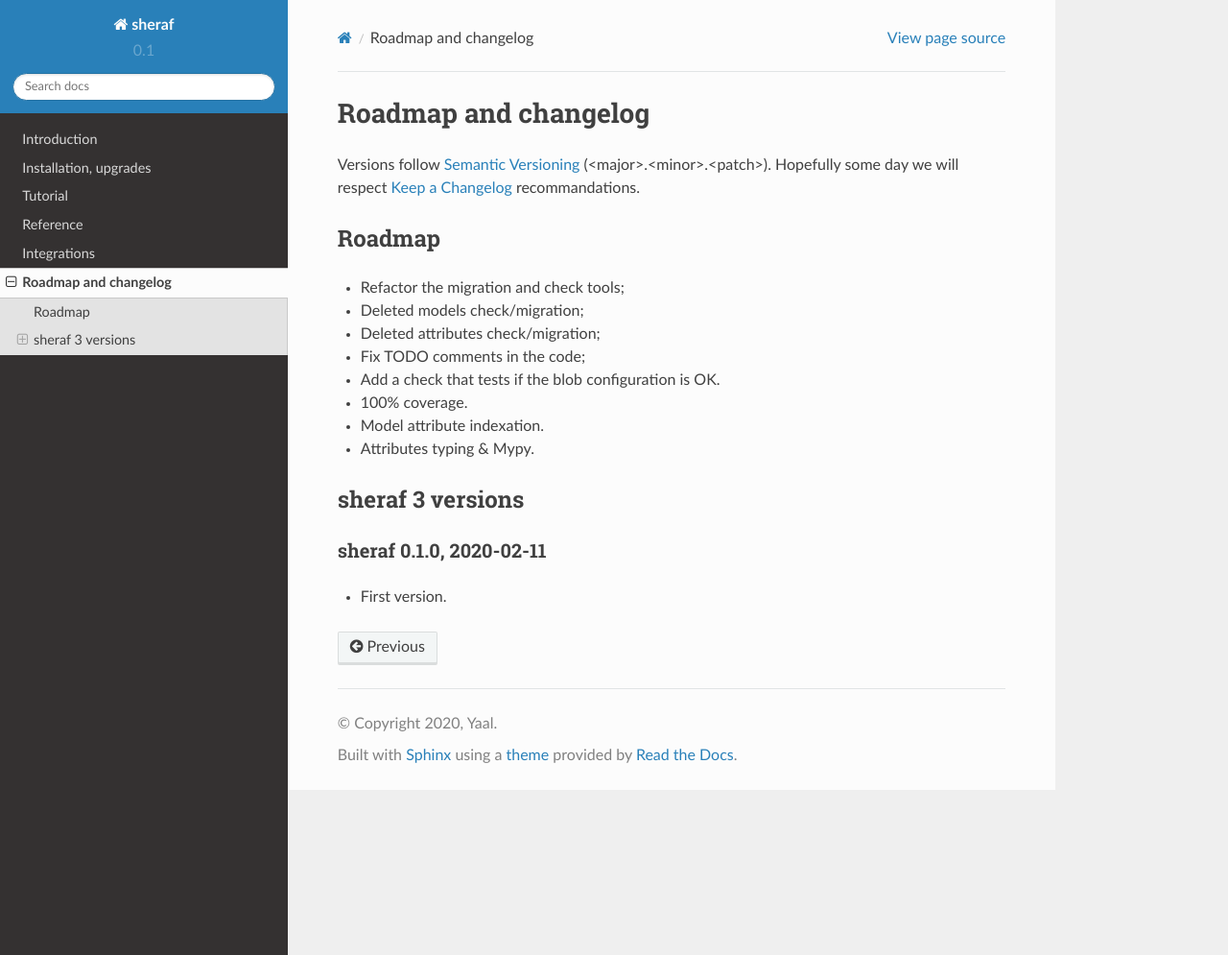
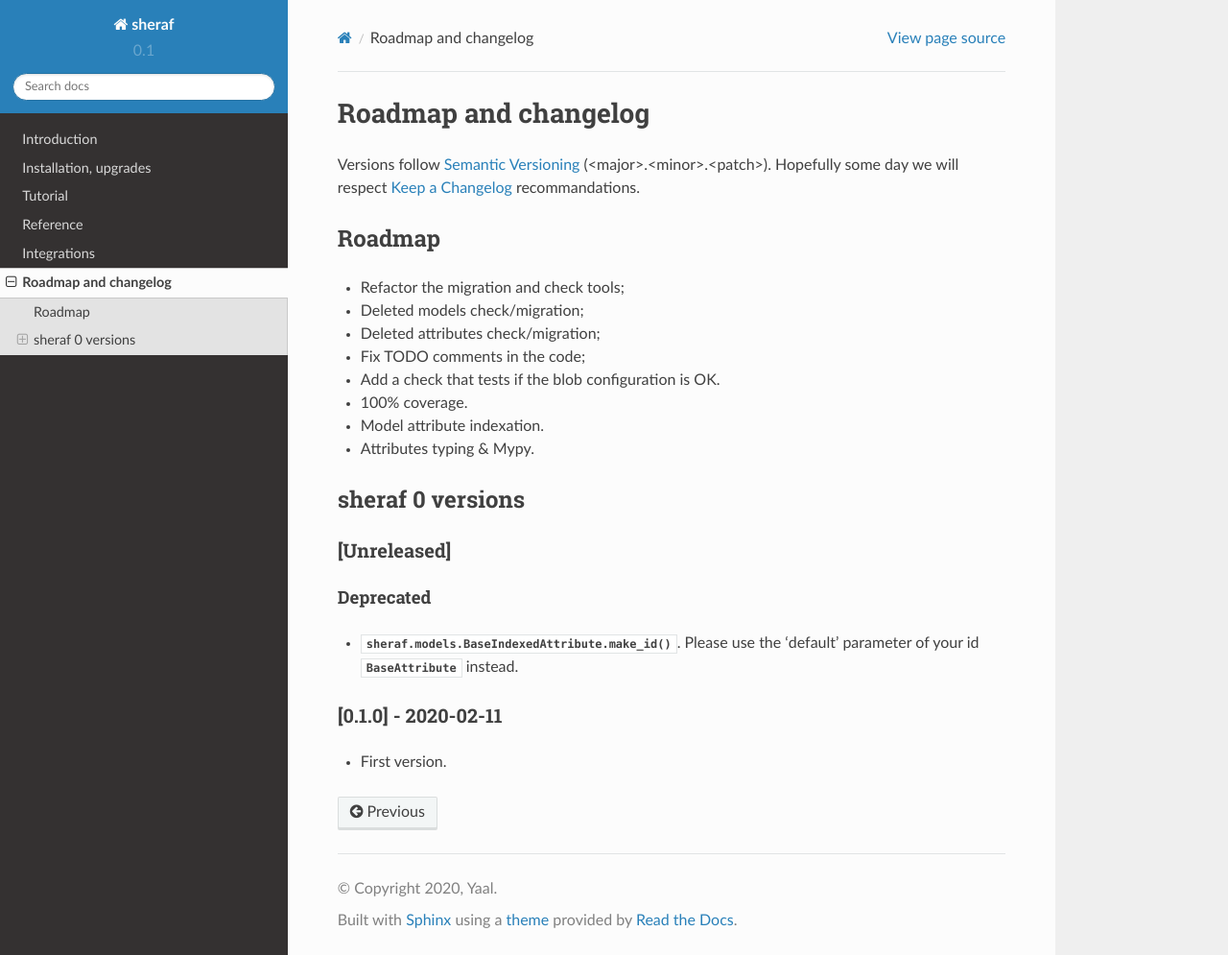
Before and after one commit to yaal-coop/sheraf, a Sphinx documentation site: the page built from doc/source/changelog.rst, in a window 1280 px wide and 995 px high. Shown: the whole window at 96% size. Built offline with Sphinx 7.4.7 and the Read the Docs theme 2.0.0, drawn with Linux system fonts in a browser that asks for light colours.

Commit message:
Changelog

```diff
--- a/CHANGELOG.md
+++ b/CHANGELOG.md
@@ -1,3 +1,11 @@
-sheraf 0.1.0, 2020-02-11
-========================
+[Unreleased]
+============
+
+Deprecated
+**********
+
+- :func:`sheraf.models.BaseIndexedAttribute.make_id`. Please use the 'default' parameter of your id :class:`~sheraf.attributes.base.BaseAttribute` instead.
+
+[0.1.0] - 2020-02-11
+====================
 - First version.
--- a/doc/source/changelog.rst
+++ b/doc/source/changelog.rst
@@ -15,7 +15,7 @@ Roadmap
 - Model attribute indexation.
 - Attributes typing & Mypy.
 
-sheraf 3 versions
+sheraf 0 versions
 -----------------
 
 .. include:: ../../CHANGELOG.md
```
